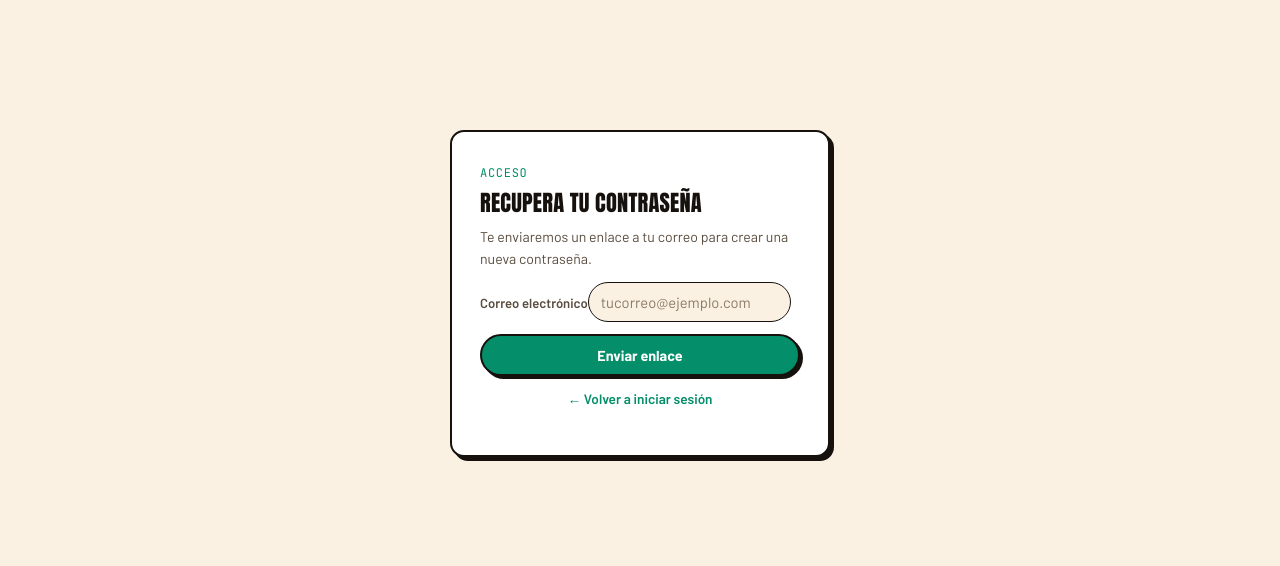
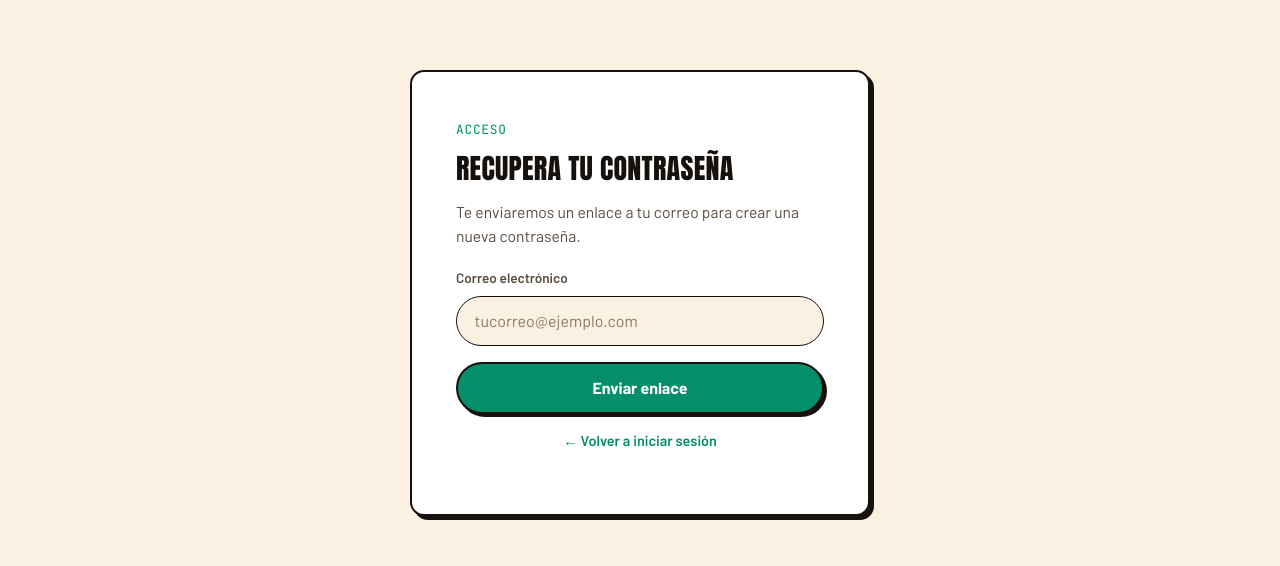
Before and after one commit to cris270504/Carrasco-s-Store, a Nuxt app in the folder carrasco-store/: page /recuperar in a window 1280 px wide. Shown: the part 133-699 px from the top of the page. Built offline with nearby package versions, Linux system fonts and the light colour scheme; no server answers.

Commit message:
fix(ui): agrandar y separar los campos del formulario de recuperar contrasena
La etiqueta "Correo electronico" no tenia margen respecto al input, y la
tarjeta era angosta: todo se veia apelmazado. Tarjeta mas grande, mas
espacio entre bloques, inputs y boton con mas padding.

```diff
--- a/carrasco-store/app/pages/recuperar.vue
+++ b/carrasco-store/app/pages/recuperar.vue
@@ -79,41 +79,45 @@ async function handleSubmit() {
 .auth-card {
   display: flex;
   flex-direction: column;
-  gap: 0.55rem;
+  gap: 0.85rem;
   width: 100%;
-  max-width: 380px;
+  max-width: 460px;
   background: var(--color-surface);
   border: 2px solid var(--color-border-strong);
   border-radius: var(--radius-card);
-  padding: 2rem 1.75rem;
+  padding: 3rem 2.75rem;
   box-shadow: var(--shadow-card);
 }
 .auth-card__eyebrow {
   font-family: var(--font-mono);
-  font-size: 0.75rem;
+  font-size: 0.8rem;
   color: var(--color-accent);
   text-transform: uppercase;
   letter-spacing: 0.06em;
   margin: 0;
 }
 .auth-card h1 {
-  font-size: 1.4rem;
-  margin-bottom: 0.15rem;
+  font-size: 1.75rem;
+  margin-bottom: 0.2rem;
 }
 .auth-card__subtitle {
   color: var(--color-ink-muted);
-  font-size: 0.88rem;
-  margin: 0 0 0.75rem;
+  font-size: 0.98rem;
+  line-height: 1.5;
+  margin: 0 0 1.25rem;
 }
 .auth-card label {
-  font-size: 0.82rem;
+  display: block;
+  font-size: 0.85rem;
   font-weight: 600;
   color: var(--color-ink-muted);
+  margin-bottom: 0.5rem;
 }
 .auth-card input {
   font-family: var(--font-body);
-  font-size: 0.92rem;
-  padding: 0.65rem 0.75rem;
+  font-size: 1rem;
+  width: 100%;
+  padding: 0.9rem 1.1rem;
   border: 1px solid var(--color-border-strong);
   border-radius: var(--radius-control);
   background: var(--color-bg);
@@ -125,19 +129,22 @@ async function handleSubmit() {
   background: var(--color-surface);
 }
 .auth-card__submit {
-  margin-top: 0.75rem;
+  margin-top: 1rem;
   width: 100%;
+  padding-top: 0.9rem;
+  padding-bottom: 0.9rem;
+  font-size: 1rem;
 }
 .auth-card__error {
   color: var(--color-danger);
   font-size: 0.85rem;
-  margin: 0;
+  margin: 0.5rem 0 0;
 }
 .auth-card__footer {
   text-align: center;
-  font-size: 0.85rem;
+  font-size: 0.9rem;
   color: var(--color-ink-muted);
-  margin-top: 0.75rem;
+  margin-top: 1rem;
 }
 .auth-card__footer a {
   color: var(--color-accent);
```
